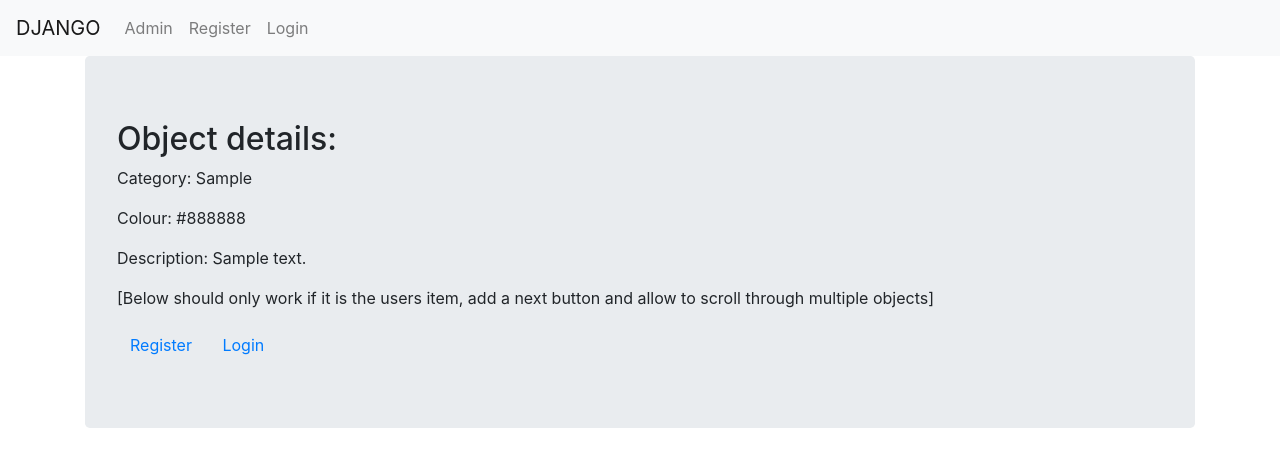
After one commit to sharonm235/django_level_five, a Django app: template learning_users/templates/basic_app/object_detail.html in a window 1280 px wide. The commit adds this page. Shown: the top 467 px of the page. Run offline with Django 3.2, Linux system fonts and the light colour scheme; the template is opened without the code that fills it: values that come from a table or form of the project are taken from there, others are empty; tables that the repository leaves empty hold one stand-in row (values such as "Sample post"); parts of the project's set-up code (start-up, migrations or seed data) failed here and were passed over; some libraries are stand-ins or nearby versions.

Commit message:
Add object model

```diff
--- a/learning_users/basic_app/models.py
+++ b/learning_users/basic_app/models.py
@@ -7,11 +7,13 @@ User = get_user_model()
 
 from django.urls import reverse
 
+# Note: Django version is 3.1.2 and Python version is 3.8.3
+
 # Create your models here.
 
 class UserProfileInfo(models.Model):
 
-    user = models.OneToOneField(User,on_delete = models.CASCADE)
+    user = models.OneToOneField(User,related_name='user_info',on_delete = models.CASCADE)
 
     # user = models.ForeignKey(settings.AUTH_USER_MODEL,on_delete = models.CASCADE)
 
@@ -31,6 +33,19 @@ class UserProfileInfo(models.Model):
     def get_absolute_url(self):
         return reverse("profile",kwargs={"username": self.user.username,"pk": self.pk})
 
+class Object(models.Model):
+    # user = models.OneToOneField(User,related_name='objects',on_delete = models.CASCADE, default=0)
+    # user = models.ForeignKey(User, related_name="objects",on_delete=models.CASCADE)
+    category = models.CharField(max_length=200)
+    description = models.TextField()
+    colour = models.CharField(max_length=200)
+    price = models.DecimalField(max_digits=5, decimal_places=2, default=None)
+
+    def __str__(self):
+        return self.colour + " " + self.category
+
+    def get_absolute_url(self):
+        return reverse("basic_app:object_detail",kwargs={"pk":self.pk})
 
 
 # Old code #
--- a/learning_users/basic_app/urls.py
+++ b/learning_users/basic_app/urls.py
@@ -19,10 +19,14 @@ urlpatterns = [
     # path('profile/',views.profile, name='profile'),
     # path('user/<int:pk>/<str:user>/', views.profile, name='profile'),
     path('<username>/<int:pk>/', views.profile, name='profile'),
+    path('objects/',views.ObjectListView.as_view(),name='object_list'),
+    path('object/<int:pk>', views.ObjectDetailView.as_view(), name='object_detail'),
+    path('object/new/', views.CreateObjectView.as_view(), name='object_new'),
+    path('object/<int:pk>/edit/', views.ObjectUpdateView.as_view(), name='object_edit'),
+    path('object/<int:pk>/remove/', views.ObjectDeleteView.as_view(), name='object_remove'),
 
     # Add further urls and views
 ] + static(settings.MEDIA_URL, document_root=settings.MEDIA_ROOT) + static(settings.STATIC_URL, document_root=settings.STATIC_ROOT)
-
 
 # # Old code
 #
--- a/learning_users/templates/basic_app/base.html
+++ b/learning_users/templates/basic_app/base.html
@@ -20,8 +20,11 @@
         <!-- {# Some logic on what to display for last item#} -->
 
         {% if user.is_authenticated %}
+          <a class="nav-link" href="{% url 'basic_app:object_list' %}">Object List</a>
+          <a class="nav-link" href="{% url 'basic_app:object_new' %}">Add an object</a>
+          <a class="nav-item nav-link" href="{% url 'basic_app:profile' username=user.username pk=user.pk %}">Profile</a>
           <a class="nav-link" href="{% url 'logout' %}">Logout</a>
-          <a class="nav-item nav-link" href="{% url 'basic_app:profile' username=user.username pk=user.pk %}">Profile</a>
+
         {% else %}
           <a class="nav-link" href="{% url 'basic_app:login' %}">Login</a>
         {% endif %}
--- /dev/null
+++ b/learning_users/templates/basic_app/object_detail.html
@@ -0,0 +1,38 @@
+<!DOCTYPE html>
+{% extends "basic_app/base.html" %}
+
+{% block body_block %}
+<div class="jumbotron">
+
+  <h2> Object details: </h2>
+  <p> Category: {{object.category}} </p>
+  <p> Colour: {{object.colour}} </p>
+  <p> Description: {{object.description}} </p>
+
+  <p> [Below should only work if it is the users item, add a next button and allow to scroll through multiple objects] </p>
+
+
+{% if user.is_authenticated %}
+<!-- and item.user == user and not hide_delete -->
+
+<div class="container">
+  <p><a class='btn btn-default' href="{% url 'basic_app:object_edit' pk=object.pk %}">Update</a></p>
+  <p><a class='btn btn-default' href="{% url 'basic_app:object_remove' pk=object.pk %}">Delete</a></p>
+  <p><a class='btn btn-default' href="{% url 'basic_app:object_list' %}">Back to object selection</a></p>
+
+  <!-- Add a delete button that should only work if it is the user in question's item -->
+
+{% else %}
+
+    <a class='btn btn-default' href="{% url 'register' %}">Register</a>
+    <a class='btn btn-default' href="{% url 'basic_app:login' %}">Login</a>
+
+{% endif %}
+
+  <!-- Above needs to be item.pk rather than self.pk -->
+
+</div>
+
+</div>
+
+{% endblock %}
--- a/learning_users/templates/basic_app/profile.html
+++ b/learning_users/templates/basic_app/profile.html
@@ -11,13 +11,15 @@
 
   <p> Welcome {{user.username}} </p>
   <p> Email address: {{user.email}} </p>
-  <p> Portfolio site: {{user.UserProfileInfo.portfolio_site}} </p>
-  <img src="{{user.UserProfileInfo.profile_pic.url}}">
+  <p> Portfolio site: {{user.user_info.portfolio_site}} </p>
+  <img src="{{user.user_info.profile_pic.url}}">
   <p> {{UserProfileInfo.profile_pic}} </p>
   <p> {{UserProfileInfo.portfolio_site}} </p>
   <p> {{user.password}} <p>
 
     <p>{{user_info}}<p>
+
+
 
 
 
```
Also changed, not shown: learning_users/templates/basic_app/object_confirm_delete.html (added, +15 -0 lines), learning_users/templates/basic_app/object_form.html (added, +25 -0 lines), learning_users/templates/basic_app/object_list.html (added, +28 -0 lines).
